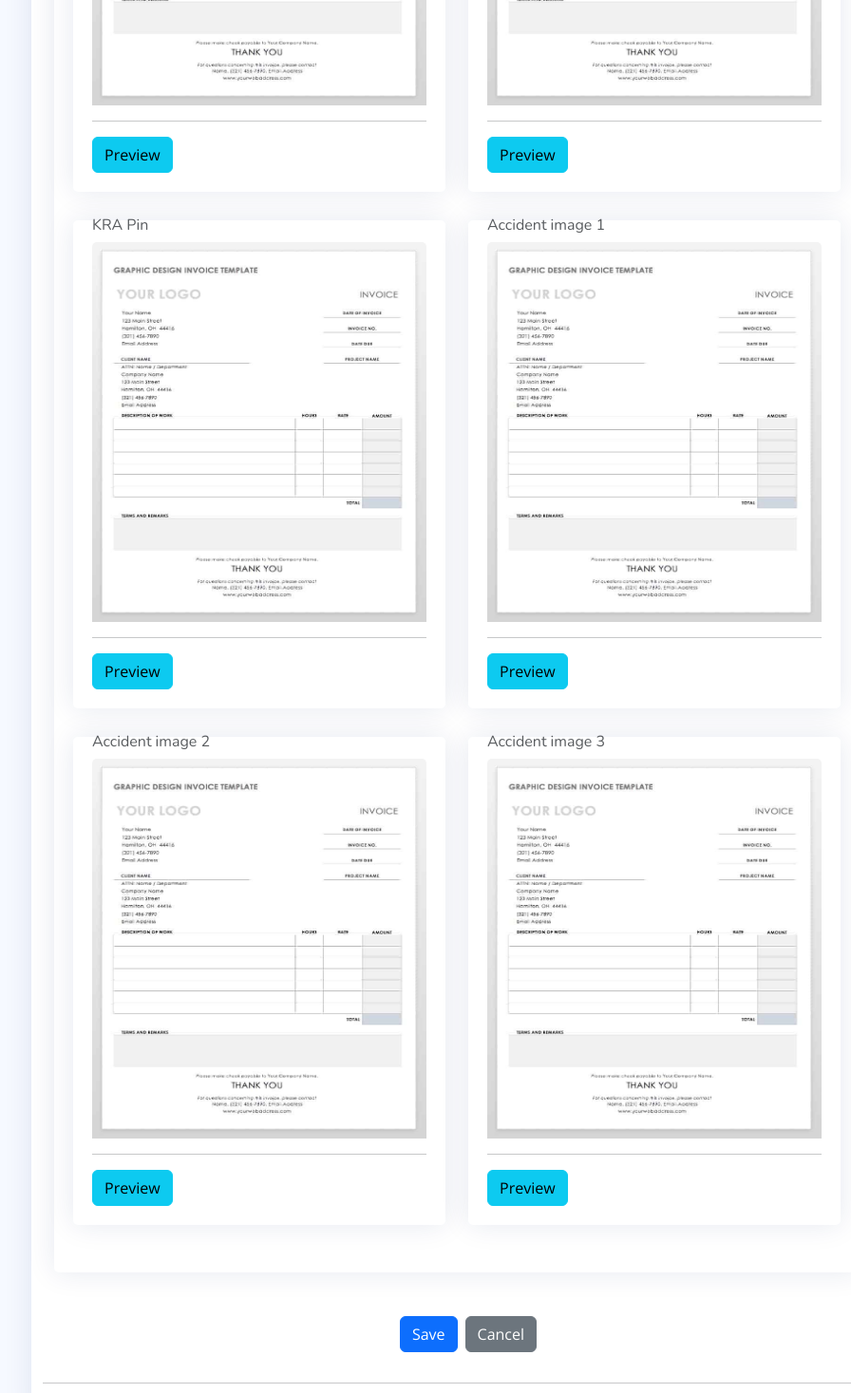
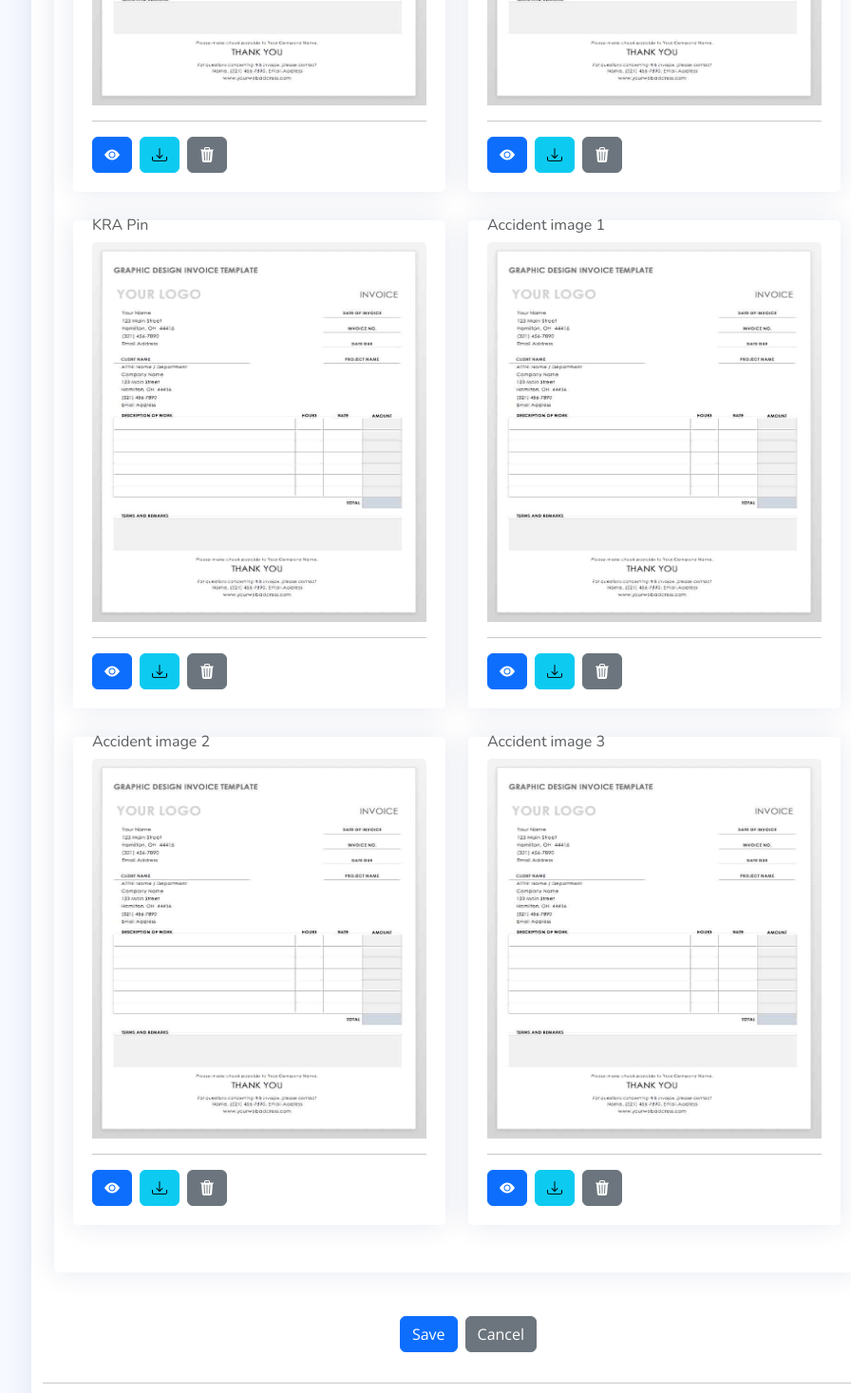
Before and after one commit to General-Insurance-Soft/tchalla, a Next.js app: page /page/claim/capture in a window 1280 px wide. Shown: the part 827-2294 px from the top of the page at 95% size, without its empty margins (297-1193 px from the left). Built offline with nearby package versions, Linux system fonts and the light colour scheme.

Commit message:
documents actions buttons

```diff
--- a/app/page/claim/capture/page.js
+++ b/app/page/claim/capture/page.js
@@ -108,7 +108,9 @@ export default function Page() {
                                                         alt="receipt template"
                                                     />
                                                     <hr />
-                                                    <p class="card-text"><a class="btn btn-info">Preview</a></p>
+                                                    <button type="button" className="btn btn-primary me-2"><i class="bi bi-eye-fill"></i></button>
+                                                        <button type="button" className="btn btn-info me-2"><i class="bi bi-download"></i></button>
+                                                        <button type="button" className="btn btn-secondary"><i class="bi bi-trash3-fill"></i></button>
                                                 </div>
                                             </div>
                                         </div>
@@ -131,7 +133,9 @@ export default function Page() {
                                                         alt="receipt template"
                                                     />
                                                     <hr />
-                                                    <p class="card-text"><a class="btn btn-info">Preview</a></p>
+                                                    <button type="button" className="btn btn-primary me-2"><i class="bi bi-eye-fill"></i></button>
+                                                        <button type="button" className="btn btn-info me-2"><i class="bi bi-download"></i></button>
+                                                        <button type="button" className="btn btn-secondary"><i class="bi bi-trash3-fill"></i></button>
                                                 </div>
                                             </div>
                                         </div>
@@ -154,7 +158,9 @@ export default function Page() {
                                                         alt="receipt template"
                                                     />
                                                     <hr />
-                                                    <p class="card-text"><a class="btn btn-info">Preview</a></p>
+                                                    <button type="button" className="btn btn-primary me-2"><i class="bi bi-eye-fill"></i></button>
+                                                        <button type="button" className="btn btn-info me-2"><i class="bi bi-download"></i></button>
+                                                        <button type="button" className="btn btn-secondary"><i class="bi bi-trash3-fill"></i></button>
                                                 </div>
                                             </div>
                                         </div>
@@ -177,7 +183,9 @@ export default function Page() {
                                                         alt="receipt template"
                                                     />
                                                     <hr />
-                                                    <p class="card-text"><a class="btn btn-info">Preview</a></p>
+                                                    <button type="button" className="btn btn-primary me-2"><i class="bi bi-eye-fill"></i></button>
+                                                        <button type="button" className="btn btn-info me-2"><i class="bi bi-download"></i></button>
+                                                        <button type="button" className="btn btn-secondary"><i class="bi bi-trash3-fill"></i></button>
                                                 </div>
                                             </div>
                                         </div>
@@ -199,7 +207,9 @@ export default function Page() {
                                                         alt="receipt template"
                                                     />
                                                     <hr />
-                                                    <p class="card-text"><a class="btn btn-info">Preview</a></p>
+                                                    <button type="button" className="btn btn-primary me-2"><i class="bi bi-eye-fill"></i></button>
+                                                        <button type="button" className="btn btn-info me-2"><i class="bi bi-download"></i></button>
+                                                        <button type="button" className="btn btn-secondary"><i class="bi bi-trash3-fill"></i></button>
                                                 </div>
                                             </div>
                                         </div>
@@ -221,7 +231,9 @@ export default function Page() {
                                                         alt="receipt template"
                                                     />
                                                     <hr />
-                                                    <p class="card-text"><a class="btn btn-info">Preview</a></p>
+                                                    <button type="button" className="btn btn-primary me-2"><i class="bi bi-eye-fill"></i></button>
+                                                        <button type="button" className="btn btn-info me-2"><i class="bi bi-download"></i></button>
+                                                        <button type="button" className="btn btn-secondary"><i class="bi bi-trash3-fill"></i></button>
                                                 </div>
                                             </div>
                                         </div>
--- a/app/page/proposal/capture/page.js
+++ b/app/page/proposal/capture/page.js
@@ -76,7 +76,9 @@ export default function Page() {
                                                         alt="receipt template"
                                                     />
                                                     <hr />
-                                                    <p class="card-text"><a class="btn btn-info">Preview</a></p>
+                                                    <button type="button" className="btn btn-primary me-2"><i class="bi bi-eye-fill"></i></button>
+                                                    <button type="button" className="btn btn-info me-2"><i class="bi bi-download"></i></button>
+                                                    <button type="button" className="btn btn-secondary"><i class="bi bi-trash3-fill"></i></button>
                                                 </div>
                                             </div>
                                         </div>
--- a/app/page/proposal/manage/page.js
+++ b/app/page/proposal/manage/page.js
@@ -215,8 +215,9 @@ export default function Page() {
                                                             <hr />
 
                                                             <div className="d-flex">
-                                                                <button type="button" className="btn btn-primary me-2">Preview</button>
-                                                                <button type="button" className="btn btn-secondary">Delete</button>
+                                                                <button type="button" className="btn btn-primary me-2"><i class="bi bi-eye-fill"></i></button>
+                                                                <button type="button" className="btn btn-info me-2"><i class="bi bi-download"></i></button>
+                                                                <button type="button" className="btn btn-secondary"><i class="bi bi-trash3-fill"></i></button>
                                                             </div>
                                                         </div>
                                                     </div>
```
Also changed, not shown: app/page/claim/manage/page.js (+18 -12 lines), app/page/policy/capture/page.js (+6 -3 lines), app/page/policy/manage/page.js (+6 -4 lines).
